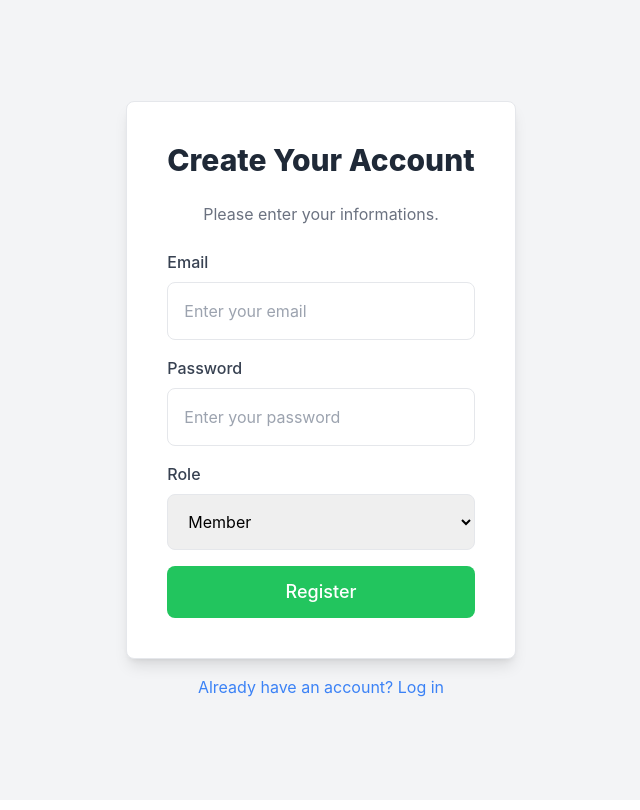
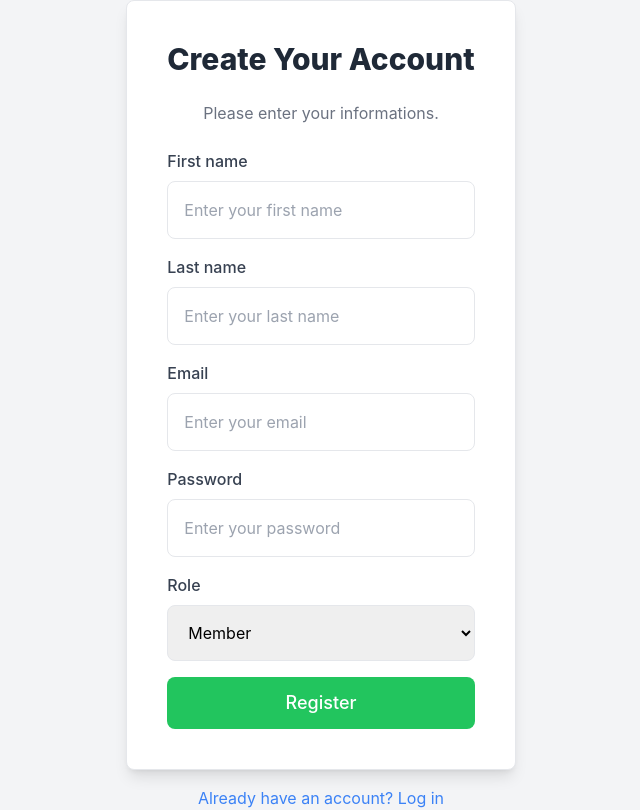
Before and after one commit to StefanSirkovic/Spring-Microservices-Project, a React (Create React App) app in the folder frontend/: page / in a window 1280 px wide. Both pictures are taken after a click on the button "Don't have an account? Register". Shown: the whole page, without its empty margins (319-959 px from the left). Built offline with nearby package versions, Linux system fonts and the light colour scheme.

Commit message:
Add name and last name inputs

```diff
--- a/frontend/src/components/Register.js
+++ b/frontend/src/components/Register.js
@@ -2,6 +2,8 @@ import React, { useState } from "react";
 import { toast } from "react-toastify";
 
 const Register = ({ onToggle }) => {
+  const [firstName, setFirstName] = useState("");
+  const [lastName, setLastName] = useState("");
   const [email, setEmail] = useState("");
   const [password, setPassword] = useState("");
   const [role, setRole] = useState("MEMBER");
@@ -14,11 +16,13 @@ const Register = ({ onToggle }) => {
         headers: {
           "Content-Type": "application/json",
         },
-        body: JSON.stringify({ email, password, role }),
+        body: JSON.stringify({ firstName, lastName, email, password, role }),
       });
 
       if (response.ok) {
         toast.success("Successfully registered!");
+        setFirstName("");
+        setLastName("");
         setEmail("");
         setPassword("");
         setRole("MEMBER");
@@ -44,6 +48,28 @@ const Register = ({ onToggle }) => {
       <p className="text-center text-gray-500 mb-6">
         Please enter your informations.
       </p>
+      <div className="mb-4">
+        <label className="block text-gray-700 font-medium mb-2">First name</label>
+        <input
+          type="text"
+          value={firstName}
+          onChange={(e) => setFirstName(e.target.value)}
+          className="w-full p-4 border rounded-lg focus:ring-2 focus:ring-green-400 focus:outline-none"
+          placeholder="Enter your first name"
+          required
+        />
+      </div>
+      <div className="mb-4">
+        <label className="block text-gray-700 font-medium mb-2">Last name</label>
+        <input
+          type="text"
+          value={lastName}
+          onChange={(e) => setLastName(e.target.value)}
+          className="w-full p-4 border rounded-lg focus:ring-2 focus:ring-green-400 focus:outline-none"
+          placeholder="Enter your last name"
+          required
+        />
+      </div>
       <div className="mb-4">
         <label className="block text-gray-700 font-medium mb-2">Email</label>
         <input
```
